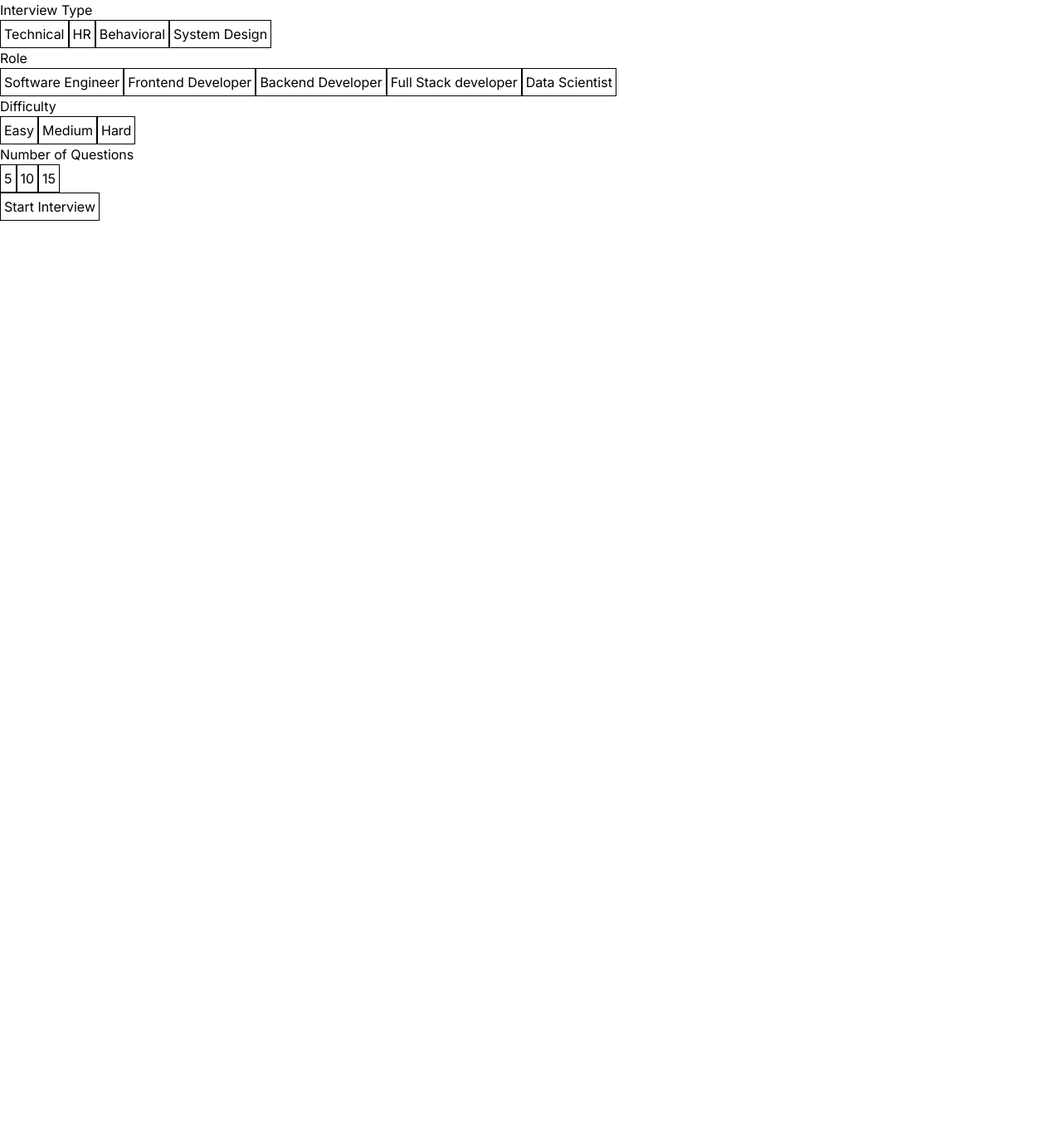
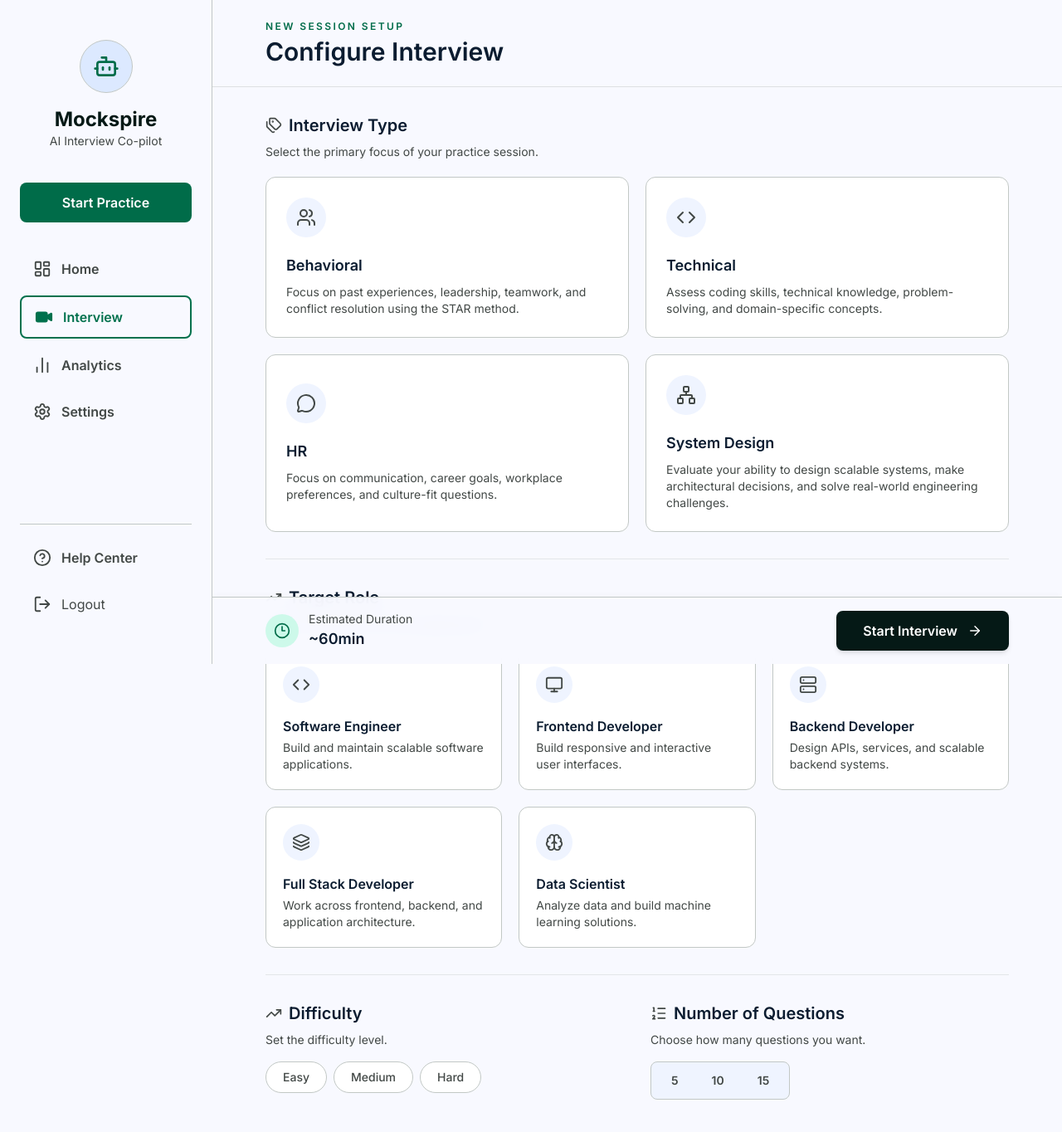
Before and after one commit to anujsharma8d/mockspire, a React (Vite) app in the folder client/: page /setup in a window 1280 px wide. Shown: the top 1364 px of the page at 83% size. Before the commit the page ends 800 px from the top, so only its background shows below. Built offline with nearby package versions, Linux system fonts and the light colour scheme; no server answers; sample sign-in values are in the browser's storage.

Commit message:
feat: add interview setup UI

```diff
--- a/client/src/pages/Setup.jsx
+++ b/client/src/pages/Setup.jsx
@@ -1,74 +1,483 @@
-import { useState } from 'react'
+import { useState } from "react";
 import interviewApi from "../api/interviewapi";
 import { useNavigate } from "react-router-dom";
 
+import {
+  Tags,
+  Users,
+  Code,
+  Search,
+  TrendingUp,
+  ListOrdered,
+  Clock3,
+  ArrowRight,
+  CheckCircle,
+  Network,
+  MessageCircle,
+  Monitor,
+  Server,
+  Layers,
+  Brain,
+} from "lucide-react";
+
+import Sidebar from "../components/Sidebar";
+
 const Setup = () => {
   const navigate = useNavigate();
+
   const [setup, setSetup] = useState({
-        interviewType:"",
-        role:"",
-        difficulty:"",
-        questionCount:""
-    })
-    const selectOption = (name,value) =>{
-        setSetup((prev)=>({
+    interviewType: "",
+    role: "",
+    difficulty: "",
+    questionCount: "",
+  });
+
+  const selectOption = (name, value) => {
+    setSetup((prev) => ({
       ...prev,
-            [name]:value
-        }))
+      [name]: value,
+    }));
+  };
+
+  const startInterviewHandler = async () => {
+    if (
+      !setup.difficulty ||
+      !setup.interviewType ||
+      !setup.role ||
+      !setup.questionCount
+    ) {
+      alert("Please select all options");
+      return;
     }
 
-    const startInterviewHandler = async()=>{
-        if(!setup.difficulty || !setup.interviewType || !setup.role || !setup.questionCount){
-            alert("Please select all options")
-            return;
+    try {
+      console.log("Sending setup:", setup);
+
+      const response = await interviewApi.startInterview(setup);
+
+      const sessionId = response.data.sessionId;
+
+      navigate(`/interview/${sessionId}`);
+    } catch (err) {
+      console.log(err);
     }
-        try{
-            console.log("Sending setup:", setup);
-            const response = await interviewApi.startInterview(setup);
-            const sessionId = response.data.sessionId;
-            navigate(`/interview/${sessionId}`);
-        } catch(err){
-            console.log(err)
+  };
+
+  const interviewTypes = [
+    {
+      id: "Behavioral",
+      title: "Behavioral",
+      description:
+        "Focus on past experiences, leadership, teamwork, and conflict resolution using the STAR method.",
+      icon: Users,
+    },
+    {
+      id: "Technical",
+      title: "Technical",
+      description:
+        "Assess coding skills, technical knowledge, problem-solving, and domain-specific concepts.",
+      icon: Code,
+    },
+    {
+      id: "HR",
+      title: "HR",
+      description:
+        "Focus on communication, career goals, workplace preferences, and culture-fit questions.",
+      icon: MessageCircle,
+    },
+    {
+      id: "System Design",
+      title: "System Design",
+      description:
+        "Evaluate your ability to design scalable systems, make architectural decisions, and solve real-world engineering challenges.",
+      icon: Network,
+    },
+  ];
+
+  const roles = [
+  {
+    id: "Software Engineer",
+    title: "Software Engineer",
+    description: "Build and maintain scalable software applications.",
+    icon: Code,
+  },
+  {
+    id: "Frontend Developer",
+    title: "Frontend Developer",
+    description: "Build responsive and interactive user interfaces.",
+    icon: Monitor,
+  },
+  {
+    id: "Backend Developer",
+    title: "Backend Developer",
+    description: "Design APIs, services, and scalable backend systems.",
+    icon: Server,
+  },
+  {
+    id: "Full Stack Developer",
+    title: "Full Stack Developer",
+    description: "Work across frontend, backend, and application architecture.",
+    icon: Layers,
+  },
+  {
+    id: "Data Scientist",
+    title: "Data Scientist",
+    description: "Analyze data and build machine learning solutions.",
+    icon: Brain,
+  },
+];
+
+  const difficulties = ["Easy", "Medium", "Hard"];
+
+  const questionCounts = [5, 10, 15];
+
+  return (
+    <div className="flex min-h-screen bg-[#f8f9ff] text-[#0b1c30]">
+
+      {/* Sidebar */}
+      <Sidebar />
+
+      {/* Main */}
+      <main className="flex min-h-screen flex-1 flex-col md:ml-64">
+
+        {/* Header */}
+        <div className="sticky top-0 z-10 border-b border-[#c2c8c5]/50 bg-[#f8f9ff]/90 px-4 py-6 backdrop-blur-md md:px-16">
+
+          <p className="mb-1 text-xs font-semibold uppercase tracking-[0.2em] text-[#006c49]">
+            New Session Setup
+          </p>
+
+          <h1 className="text-2xl font-semibold text-[#0b1c30] md:text-3xl">
+            Configure Interview
+          </h1>
+
+        </div>
+
+        {/* Content */}
+        <div className="mx-auto w-full max-w-[1120px] px-4 py-8 pb-32 md:px-16">
+
+          {/* ================= INTERVIEW TYPE ================= */}
+
+          <section className="mb-8">
+
+            <div className="mb-2 flex items-center gap-2">
+
+              <Tags
+                size={20}
+                className="text-[#424846]"
+              />
+
+              <h2 className="text-xl font-semibold">
+                Interview Type
+              </h2>
+
+            </div>
+
+            <p className="mb-5 text-sm text-[#424846]">
+              Select the primary focus of your practice session.
+            </p>
+
+            <div className="grid grid-cols-1 gap-5 md:grid-cols-2">
+
+              {interviewTypes.map((item) => {
+                const Icon = item.icon;
+
+                const selected =
+                  setup.interviewType === item.id;
+
+                return (
+                  <button
+                    key={item.id}
+                    type="button"
+                    onClick={() =>
+                      selectOption("interviewType", item.id)
                     }
+                    className={`relative rounded-xl border p-6 text-left transition-all duration-200 ${
+                      selected
+                        ? "border-[#006c49] bg-[#eff4ff] shadow-md"
+                        : "border-[#c2c8c5] bg-white hover:shadow-sm"
+                    }`}
+                  >
+
+                    {/* Icon */}
+                    <div
+                      className={`mb-5 flex h-12 w-12 items-center justify-center rounded-full ${
+                        selected
+                          ? "border-2 border-[#006c49] text-[#006c49]"
+                          : "bg-[#eff4ff] text-[#424846]"
+                      }`}
+                    >
+                      <Icon size={24} />
+                    </div>
+
+                    {/* Content */}
+                    <h3 className="mb-2 text-lg font-semibold text-[#0b1c30]">
+                      {item.title}
+                    </h3>
+
+                    <p className="text-sm leading-5 text-[#424846]">
+                      {item.description}
+                    </p>
+
+                    {/* Selected */}
+                    {selected && (
+                      <CheckCircle
+                        size={22}
+                        fill="#006c49"
+                        className="absolute right-5 top-5 text-white"
+                      />
+                    )}
+
+                  </button>
+                );
+              })}
+
+            </div>
+          </section>
+
+          <div className="my-8 h-px bg-[#c2c8c5]/40" />
+
+          {/* ================= ROLE ================= */}
+
+          <section className="mb-8">
+
+  <div className="mb-2 flex items-center gap-2">
+    <TrendingUp
+      size={20}
+      className="text-[#424846]"
+    />
+
+    <h2 className="text-xl font-semibold">
+      Target Role
+    </h2>
+  </div>
+
+  <p className="mb-5 text-sm text-[#424846]">
+    Select the position you are preparing for.
+  </p>
+
+  <div className="grid grid-cols-1 gap-5 md:grid-cols-2 lg:grid-cols-3">
+
+    {roles.map((item) => {
+      const Icon = item.icon;
+      const selected = setup.role === item.id;
+
+      return (
+        <button
+          key={item.id}
+          type="button"
+          onClick={() => selectOption("role", item.id)}
+          className={`relative rounded-xl border p-5 text-left transition-all duration-200 ${
+            selected
+              ? "border-[#006c49] bg-[#eff4ff] shadow-md"
+              : "border-[#c2c8c5] bg-white hover:shadow-sm"
+          }`}
+        >
+
+          {/* Icon */}
+          <div
+            className={`mb-4 flex h-11 w-11 items-center justify-center rounded-full ${
+              selected
+                ? "border-2 border-[#006c49] text-[#006c49]"
+                : "bg-[#eff4ff] text-[#424846]"
+            }`}
+          >
+            <Icon size={22} />
+          </div>
+
+          {/* Title */}
+          <h3 className="mb-1 text-base font-semibold text-[#0b1c30]">
+            {item.title}
+          </h3>
+
+          {/* Description */}
+          <p className="text-sm leading-5 text-[#424846]">
+            {item.description}
+          </p>
+
+          {/* Selected */}
+          {selected && (
+            <CheckCircle
+              size={20}
+              fill="#006c49"
+              className="absolute right-4 top-4 text-white"
+            />
+          )}
+
+        </button>
+      );
+    })}
+
+  </div>
+
+</section>
+
+          <div className="my-8 h-px bg-[#c2c8c5]/40" />
+
+          {/* ================= DIFFICULTY + QUESTIONS ================= */}
+
+          <div className="grid grid-cols-1 gap-8 md:grid-cols-2">
+
+            {/* Difficulty */}
+
+            <section>
+
+              <div className="mb-2 flex items-center gap-2">
+
+                <TrendingUp
+                  size={20}
+                  className="text-[#424846]"
+                />
+
+                <h2 className="text-xl font-semibold">
+                  Difficulty
+                </h2>
+
+              </div>
+
+              <p className="mb-4 text-sm text-[#424846]">
+                Set the difficulty level.
+              </p>
+
+              <div className="flex flex-wrap gap-2">
+
+                {difficulties.map((level) => {
+
+                  const selected =
+                    setup.difficulty === level;
+
+                  return (
+                    <button
+                      key={level}
+                      type="button"
+                      onClick={() =>
+                        selectOption("difficulty", level)
                       }
+                      className={`rounded-full border px-5 py-2 text-sm font-medium transition-all ${
+                        selected
+                          ? "border-[#051916] bg-[#051916] text-white"
+                          : "border-[#c2c8c5] bg-white text-[#424846] hover:bg-[#eff4ff]"
+                      }`}
+                    >
+                      {level}
+                    </button>
+                  );
+                })}
+
+              </div>
+
+            </section>
+
+            {/* Question Count */}
+
+            <section>
+
+              <div className="mb-2 flex items-center gap-2">
+
+                <ListOrdered
+                  size={20}
+                  className="text-[#424846]"
+                />
+
+                <h2 className="text-xl font-semibold">
+                  Number of Questions
+                </h2>
+
+              </div>
+
+              <p className="mb-4 text-sm text-[#424846]">
+                Choose how many questions you want.
+              </p>
+
+              <div className="flex w-fit rounded-lg border border-[#c2c8c5] bg-[#eff4ff] p-1">
+
+                {questionCounts.map((count) => {
+
+                  const selected =
+                    setup.questionCount === count;
+
                   return (
-    <section>
+                    <button
+                      key={count}
+                      type="button"
+                      onClick={() =>
+                        selectOption("questionCount", count)
+                      }
+                      className={`rounded-md px-5 py-2 text-sm font-semibold transition-all ${
+                        selected
+                          ? "bg-white text-[#051916] shadow-sm"
+                          : "text-[#424846] hover:text-[#051916]"
+                      }`}
+                    >
+                      {count}
+                    </button>
+                  );
+                })}
+
+              </div>
+
+            </section>
+
+          </div>
+
+        </div>
+
+        {/* ================= FOOTER ================= */}
+
+        <div className="fixed bottom-0 left-0 right-0 z-20 border-t border-[#c2c8c5] bg-[#f8f9ff]/95 px-4 py-4 shadow-[0_-4px_6px_-1px_rgba(0,0,0,0.02)] backdrop-blur-md md:left-64 md:px-16">
+
+          <div className="mx-auto flex max-w-[1120px] flex-col items-center justify-between gap-4 md:flex-row">
+
+            {/* Duration */}
+
+            <div className="flex items-center gap-3">
+
+              <div className="flex h-10 w-10 items-center justify-center rounded-full bg-[#6cf8bb]/30">
+
+                <Clock3
+                  size={20}
+                  className="text-[#006c49]"
+                />
+
+              </div>
+
               <div>
-            <h2>Interview Type</h2>
-            <button onClick={()=>selectOption("interviewType", "Technical")} className='border p-1'>Technical</button>
-            <button onClick={()=>selectOption("interviewType", "HR")} className='border p-1'>HR</button>
-            <button onClick={()=>selectOption("interviewType", "Behavioral")} className='border p-1'>Behavioral</button>
-            <button onClick={()=>selectOption("interviewType", "System Design")} className='border p-1'>System Design</button>
+
+                <p className="text-sm text-[#424846]">
+                  Estimated Duration
+                </p>
+
+                <p className="text-lg font-semibold">
+                  {
+                    setup.difficulty==="Easy"? (setup.questionCount===5 ? "~10min": setup.questionCount===10? "~20min":"~30min")
+                    : setup.difficulty==="Medium"? (setup.questionCount===5 ? "~15min": setup.questionCount===10? "~30min":"~45min")
+                    :  (setup.questionCount===5 ? "~20min": setup.questionCount===10? "~40min":"~60min")
+                  }
+                </p>
+
               </div>
-        <div>
-            <h2>Role</h2>
-            <button onClick={() =>selectOption("role", "Software Engineer")} className='border p-1'>Software Engineer</button>
-            <button onClick={() =>selectOption("role", "Frontend Developer")} className='border p-1'>Frontend Developer</button>
-            <button onClick={() =>selectOption("role", "Backend Developer")} className='border p-1'>Backend Developer</button>
-            <button onClick={() =>selectOption("role", "Full Stack Developer")} className='border p-1'>Full Stack developer</button>
-            <button onClick={() =>selectOption("role", "Data Scientist")} className='border p-1'>Data Scientist</button>
+
             </div>
-        <div>
-            <h2>Difficulty</h2>
-            <button onClick={() =>selectOption("difficulty", "Easy")} className='border p-1'>Easy</button>
-            <button onClick={() =>selectOption("difficulty", "Medium")} className='border p-1'>Medium</button>
-            <button onClick={() =>selectOption("difficulty", "Hard")} className='border p-1'>Hard</button>
-        </div>
-        <div>
-            <h2>Number of Questions</h2>
-            <button onClick={() =>selectOption("questionCount", 5)} className='border p-1'>5</button>
-            <button onClick={() =>selectOption("questionCount", 10)} className='border p-1'>10</button>
-            <button onClick={() =>selectOption("questionCount", 15)} className='border p-1'>15</button>
-        </div>
-        <div>
-            <button onClick={startInterviewHandler}
-                className='border p-1'
+
+            {/* Start */}
+
+            <button
+              onClick={startInterviewHandler}
+              className="flex w-full items-center justify-center gap-3 rounded-lg bg-[#051916] px-8 py-3 font-semibold text-white shadow-md transition-all hover:bg-[#0b1c30] active:scale-95 md:w-auto"
             >
               Start Interview
+
+              <ArrowRight size={18} />
+
             </button>
+
           </div>
-    </section>
-  )
-}
 
-export default Setup
+        </div>
+
+      </main>
+    </div>
+  );
+};
+
+export default Setup;
```
Lines whose indentation alone changed are shown as unchanged.
